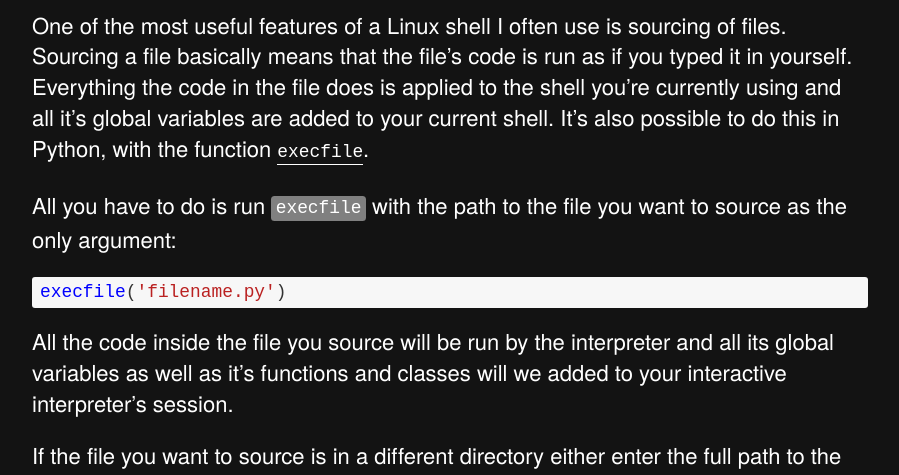
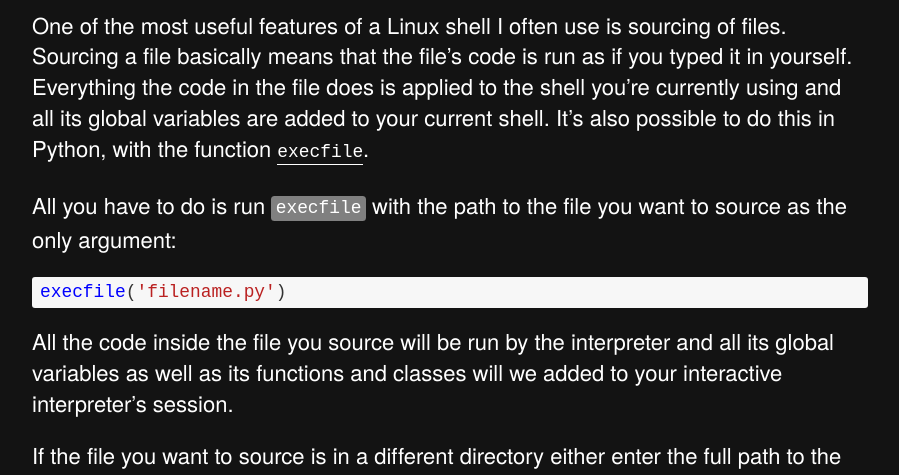
Before and after one commit to simonvanderveldt/simonvanderveldt.nl, a Jekyll site: the page built from _posts/2013-11-04-sourcing-python-files-in-the-interactive-interpreter.md, in a window 1280 px wide. Shown: the part 154-629 px from the top of the page, without its empty margins (190-1089 px from the left). Built offline with Jekyll 4.4.1, drawn with Linux system fonts in a browser that asks for light colours.

Commit message:
Fix some typos

````diff
--- a/_posts/2013-11-04-sourcing-python-files-in-the-interactive-interpreter.md
+++ b/_posts/2013-11-04-sourcing-python-files-in-the-interactive-interpreter.md
@@ -4,7 +4,7 @@ tags: python
 css: code.css
 ---
 
-One of the most useful features of a Linux shell I often use is sourcing of files. Sourcing a file basically means that the file's code is run as if you typed it in yourself. Everything the code in the file does is applied to the shell you're currently using and all it's global variables are added to your current shell. It's also possible to do this in Python, with the function [`execfile`](http://docs.python.org/2/library/functions.html#execfile).
+One of the most useful features of a Linux shell I often use is sourcing of files. Sourcing a file basically means that the file's code is run as if you typed it in yourself. Everything the code in the file does is applied to the shell you're currently using and all its global variables are added to your current shell. It's also possible to do this in Python, with the function [`execfile`](http://docs.python.org/2/library/functions.html#execfile).
 
 All you have to do is run `execfile` with the path to the file you want to source as the only argument:
 
@@ -12,7 +12,7 @@ All you have to do is run `execfile` with the path to the file you want to sourc
 execfile('filename.py')
 ```
 
-All the code inside the file you source will be run by the interpreter and all its global variables as well as it's functions and classes will we added to your interactive interpreter's session.
+All the code inside the file you source will be run by the interpreter and all its global variables as well as its functions and classes will we added to your interactive interpreter's session.
 
 If the file you want to source is in a different directory either enter the full path to the file in the execfile command or change to the directory where the file is located. In the default Python interactive interpreter you can change the directory by doing:
 
````
Also changed, not shown: _posts/2013-09-09-jekyll-github-flavored-markdown-and-footnotes.md (+2 -2 lines), _posts/2015-04-13-github-pages-now-with-github-flavored-markdown-footnotes-and-syntax-highlighting.md (+1 -1 lines), _posts/2015-06-15-boot2docker-on-xhyve.md (+1 -1 lines), _posts/2016-06-01-github-pages-with-github-flavored-markdown-footnotes-and-syntax-highlighting-simplified.md (+1 -1 lines).
